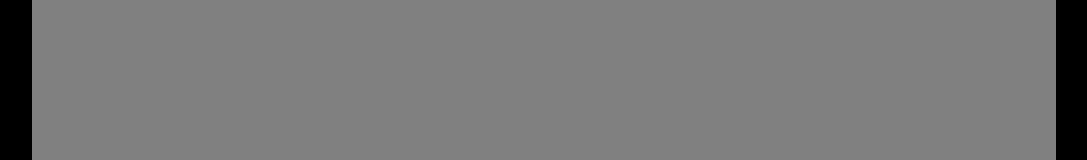
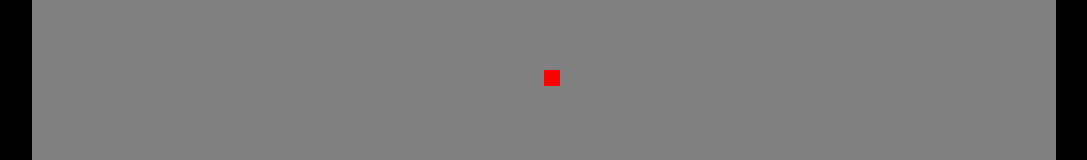
Before and after one commit to mmalotky/the-cave, a React (Create React App) app: page / in a window 1280 px wide. Both pictures are taken after a click on the button "Start". Shown: the part 298-458 px from the top of the page, without its empty margins (96-1183 px from the left). Built offline with nearby package versions, Linux system fonts and the light colour scheme; the HTML template or start-up script is replaced by a standard one.

Commit message:
connected the keylogger

```diff
--- a/src/components/Menu.css
+++ b/src/components/Menu.css
@@ -6,10 +6,12 @@
 }
 
 .menu-button {
+    font-size: 2rem;
+    font-family:'Courier New', Courier, monospace;
     margin: 1rem;
-    padding: .5rem;
+    padding: 1rem;
     background-color: bisque;
-    border-radius: .3rem;
+    border-radius: .5rem;
 }
 
 .menu-button:hover {
--- a/src/components/PlayScreen.css
+++ b/src/components/PlayScreen.css
@@ -3,4 +3,5 @@
     width: 64rem;
     height: 36rem;
     opacity: 0;
+    display: block;
 }
--- a/src/components/PlayScreen.js
+++ b/src/components/PlayScreen.js
@@ -1,8 +1,15 @@
 import { useEffect } from "react";
 import "./PlayScreen.css";
 import { fadeIn } from "../animations/ComponentAnimations";
+import PlayerAvatar from "./PlayerAvatar";
+import useKeylogger from "../hooks/useKeylogger";
 
 function PlayScreen({setScreen}) {
+    const keylogger = useKeylogger();
+
+    useEffect(() => {
+        //controls
+    }, [keylogger]);
 
     useEffect(() => {
         fadeIn(".play-screen");
@@ -10,7 +17,7 @@ function PlayScreen({setScreen}) {
 
     return (
         <div className="play-screen">
-
+            <PlayerAvatar/>
         </div>
     );
 }
--- /dev/null
+++ b/src/components/PlayerAvatar.css
@@ -0,0 +1,7 @@
+.player-avatar {
+    background-color: red;
+    width: 1rem;
+    height: 1rem;
+    margin-left: 32rem;
+    margin-top: 16rem;
+}
--- /dev/null
+++ b/src/components/PlayerAvatar.js
@@ -0,0 +1,7 @@
+import "./PlayerAvatar.css";
+
+function PlayerAvatar() {
+    return <div className="player-avatar"/>
+}
+
+export default PlayerAvatar;
```
